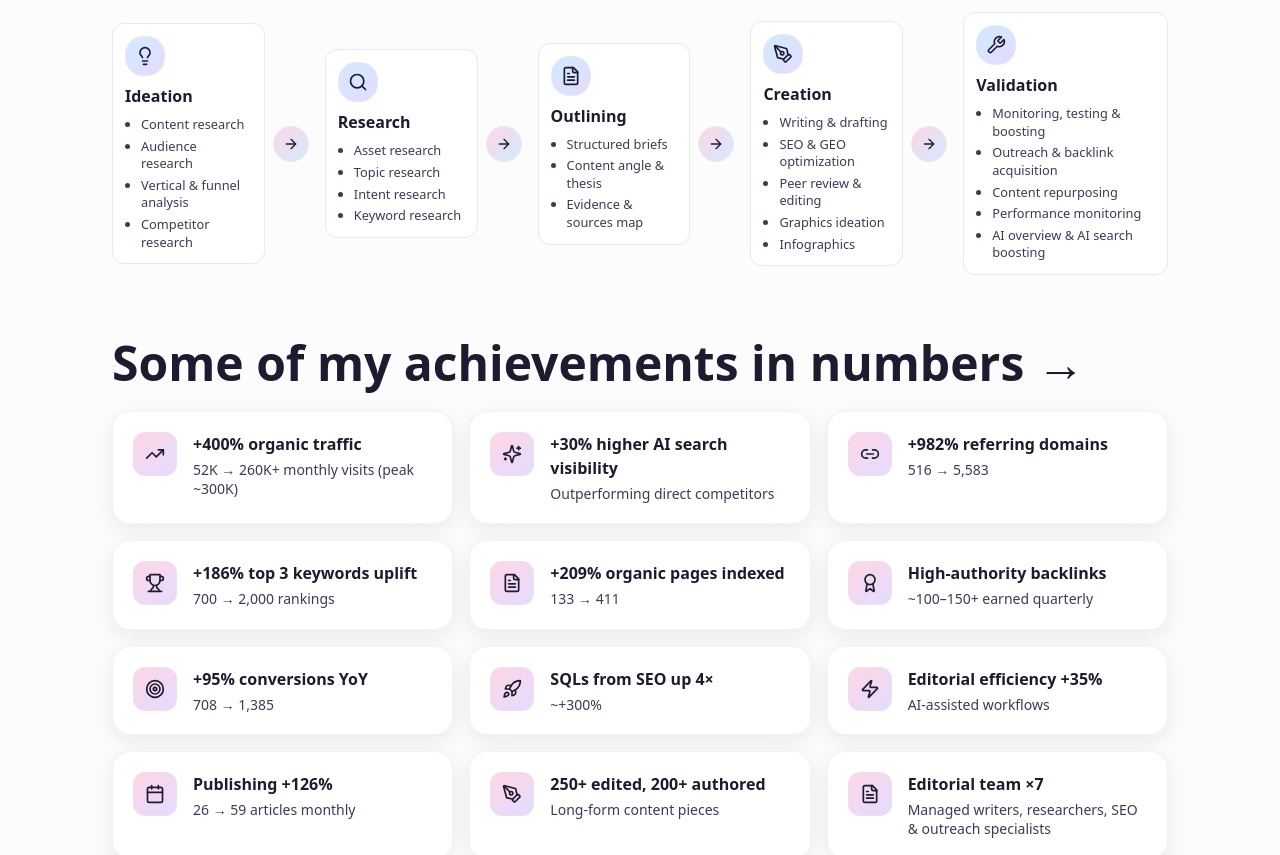
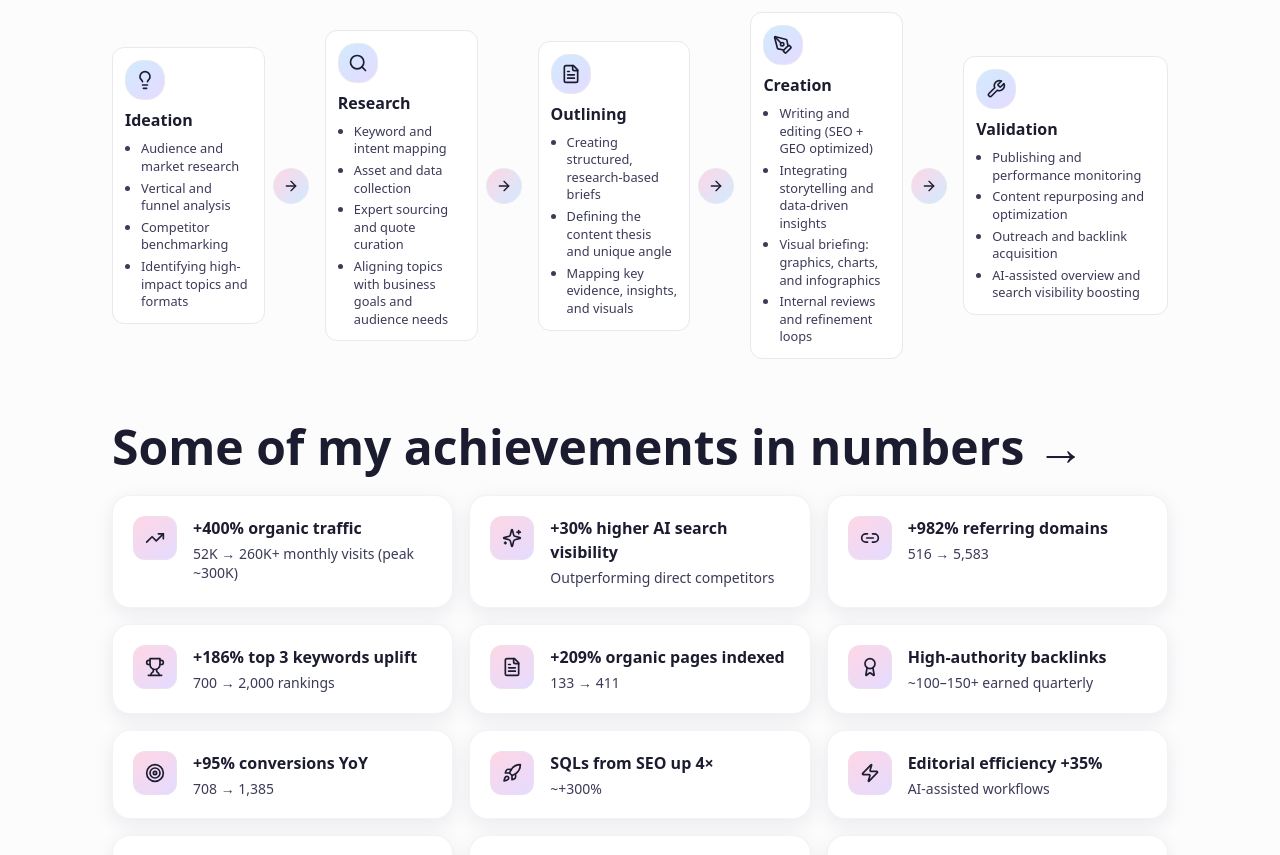
Before and after one commit to gosia-szaniawska/gosia-szaniawska-portfolio-c2155801, a React (Vite) app: page / in a window 1280 px wide. Shown: the part 1316-2171 px from the top of the page. Built offline with nearby package versions, Linux system fonts and the light colour scheme; the HTML template or start-up script is replaced by a standard one.

Commit message:
Update content in approach section

```diff
--- a/src/components/ApproachSection.tsx
+++ b/src/components/ApproachSection.tsx
@@ -6,51 +6,49 @@ const ApproachSection = () => {
       icon: Lightbulb,
       title: "Ideation",
       items: [
-        "Content research",
-        "Audience research",
-        "Vertical & funnel analysis",
-        "Competitor research",
+        "Audience and market research",
+        "Vertical and funnel analysis",
+        "Competitor benchmarking",
+        "Identifying high-impact topics and formats",
       ],
     },
     {
       icon: Search,
       title: "Research",
       items: [
-        "Asset research",
-        "Topic research",
-        "Intent research",
-        "Keyword research",
+        "Keyword and intent mapping",
+        "Asset and data collection",
+        "Expert sourcing and quote curation",
+        "Aligning topics with business goals and audience needs",
       ],
     },
     {
       icon: FileText,
       title: "Outlining",
       items: [
-        "Structured briefs",
-        "Content angle & thesis",
-        "Evidence & sources map",
+        "Creating structured, research-based briefs",
+        "Defining the content thesis and unique angle",
+        "Mapping key evidence, insights, and visuals",
       ],
     },
     {
       icon: PenTool,
       title: "Creation",
       items: [
-        "Writing & drafting",
-        "SEO & GEO optimization",
-        "Peer review & editing",
-        "Graphics ideation",
-        "Infographics",
+        "Writing and editing (SEO + GEO optimized)",
+        "Integrating storytelling and data-driven insights",
+        "Visual briefing: graphics, charts, and infographics",
+        "Internal reviews and refinement loops",
       ],
     },
     {
       icon: Wrench,
       title: "Validation",
       items: [
-        "Monitoring, testing & boosting",
-        "Outreach & backlink acquisition",
-        "Content repurposing",
-        "Performance monitoring",
-        "AI overview & AI search boosting",
+        "Publishing and performance monitoring",
+        "Content repurposing and optimization",
+        "Outreach and backlink acquisition",
+        "AI-assisted overview and search visibility boosting",
       ],
     },
   ];
```
